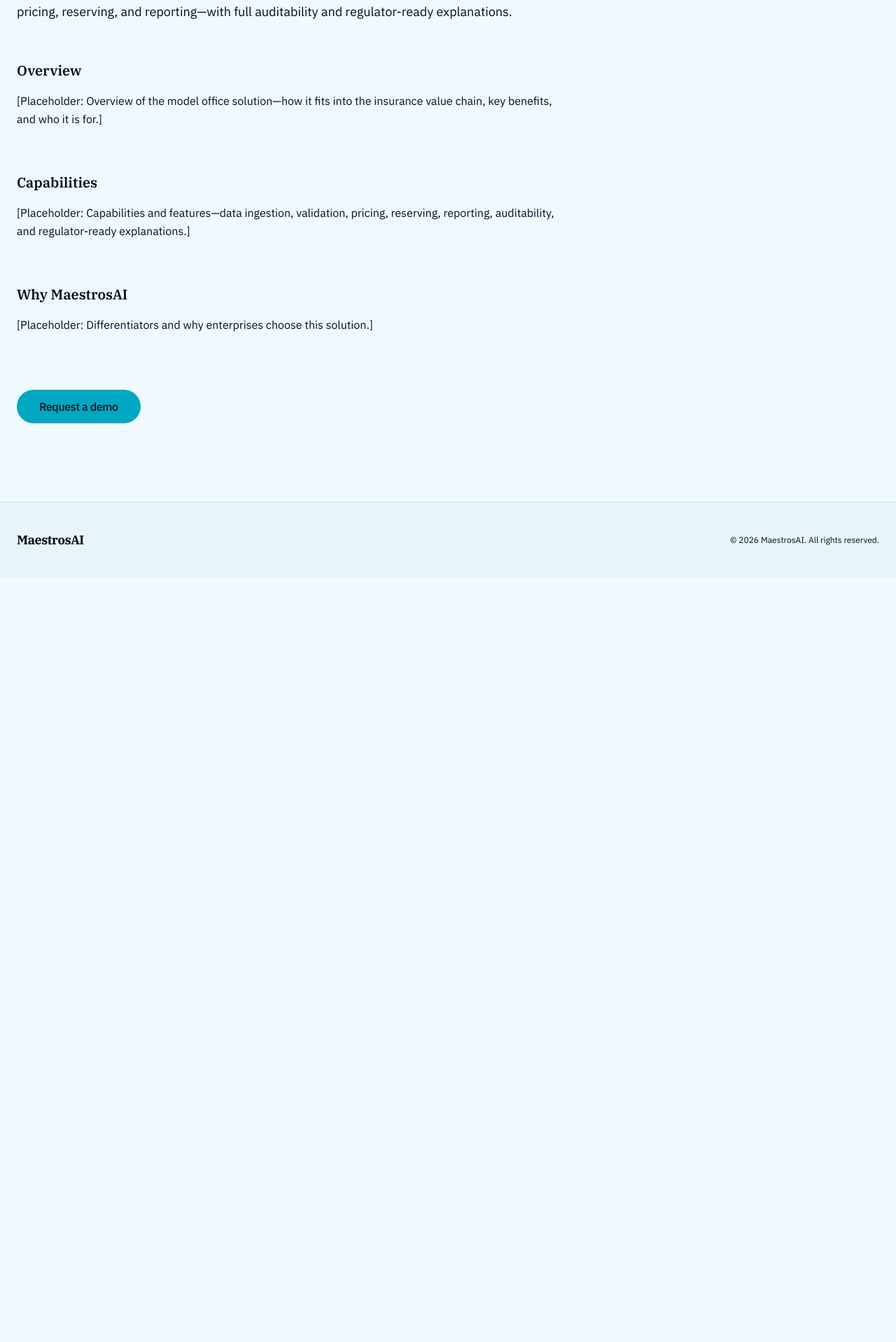
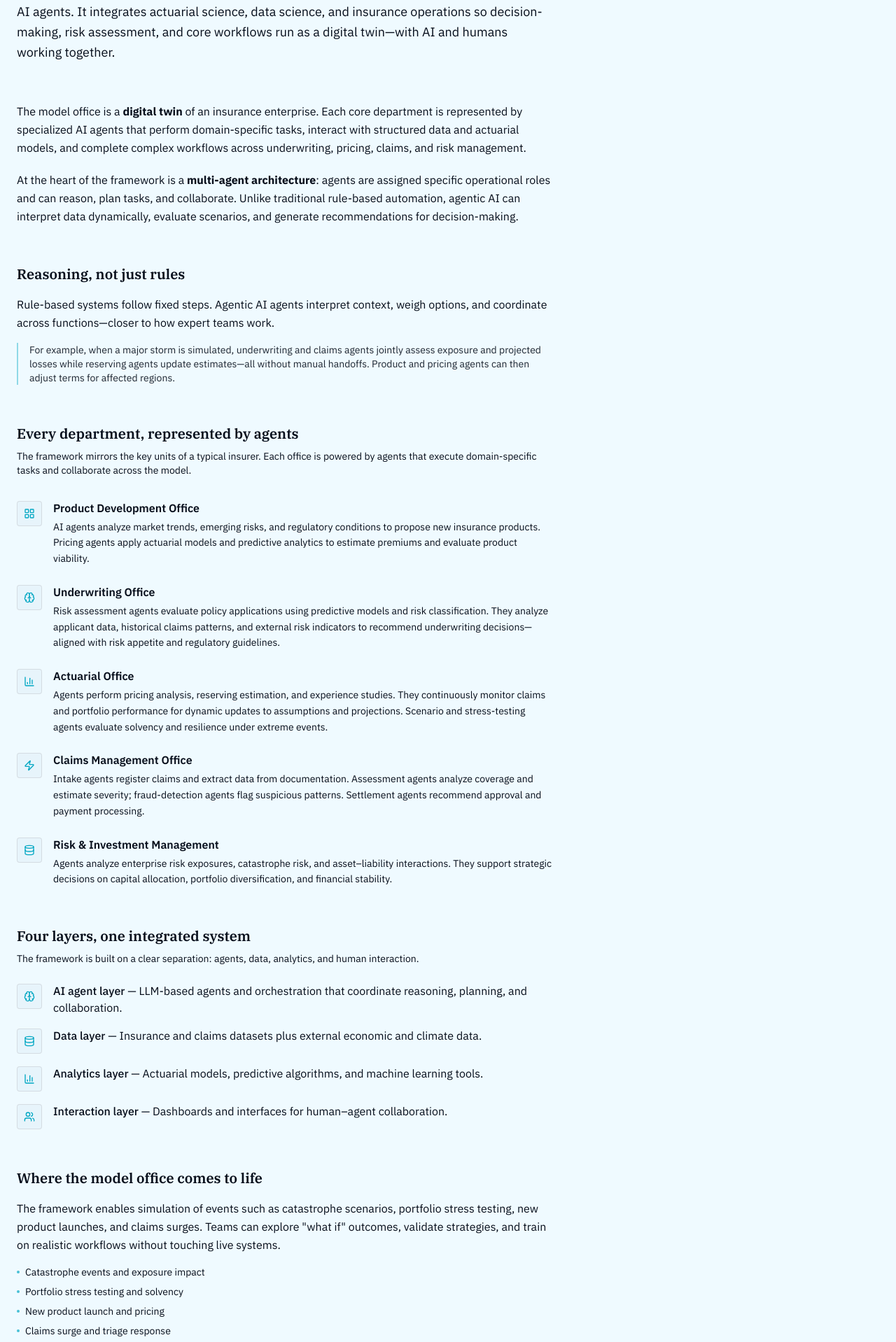
Before and after one commit to RohanYashraj/maestrosai.in, a Next.js app: page /model-office in a window 1280 px wide. Shown: the part 302-2220 px from the top of the page at 70% size. Before the commit the page ends 1128 px from the top, so only its background shows below. Built offline with nearby package versions, Linux system fonts and the light colour scheme.

Commit message:
phase 5 compete

```diff
--- a/app/(marketing)/model-office/page.tsx
+++ b/app/(marketing)/model-office/page.tsx
@@ -1,52 +1,231 @@
 import Link from "next/link";
 import { Section } from "@/components/ui/section";
 import { Button } from "@/components/ui/button";
+import {
+  LayoutGrid,
+  Brain,
+  Database,
+  BarChart3,
+  Users,
+  Zap,
+} from "lucide-react";
 
 export const metadata = {
   title: "Model Office | MaestrosAI",
   description:
-    "Agentic AI driven insurance model office—end-to-end from data to pricing, reserving, and reporting with full auditability.",
+    "Agentic AI driven insurance model office—a digital twin where AI agents and humans collaborate across underwriting, pricing, claims, and risk.",
 };
+
+const offices = [
+  {
+    title: "Product Development Office",
+    description:
+      "AI agents analyze market trends, emerging risks, and regulatory conditions to propose new insurance products. Pricing agents apply actuarial models and predictive analytics to estimate premiums and evaluate product viability.",
+    icon: LayoutGrid,
+  },
+  {
+    title: "Underwriting Office",
+    description:
+      "Risk assessment agents evaluate policy applications using predictive models and risk classification. They analyze applicant data, historical claims patterns, and external risk indicators to recommend underwriting decisions—aligned with risk appetite and regulatory guidelines.",
+    icon: Brain,
+  },
+  {
+    title: "Actuarial Office",
+    description:
+      "Agents perform pricing analysis, reserving estimation, and experience studies. They continuously monitor claims and portfolio performance for dynamic updates to assumptions and projections. Scenario and stress-testing agents evaluate solvency and resilience under extreme events.",
+    icon: BarChart3,
+  },
+  {
+    title: "Claims Management Office",
+    description:
+      "Intake agents register claims and extract data from documentation. Assessment agents analyze coverage and estimate severity; fraud-detection agents flag suspicious patterns. Settlement agents recommend approval and payment processing.",
+    icon: Zap,
+  },
+  {
+    title: "Risk & Investment Management",
+    description:
+      "Agents analyze enterprise risk exposures, catastrophe risk, and asset–liability interactions. They support strategic decisions on capital allocation, portfolio diversification, and financial stability.",
+    icon: Database,
+  },
+];
+
+const layers = [
+  {
+    name: "AI agent layer",
+    detail: "LLM-based agents and orchestration that coordinate reasoning, planning, and collaboration.",
+    icon: Brain,
+  },
+  {
+    name: "Data layer",
+    detail: "Insurance and claims datasets plus external economic and climate data.",
+    icon: Database,
+  },
+  {
+    name: "Analytics layer",
+    detail: "Actuarial models, predictive algorithms, and machine learning tools.",
+    icon: BarChart3,
+  },
+  {
+    name: "Interaction layer",
+    detail: "Dashboards and interfaces for human–agent collaboration.",
+    icon: Users,
+  },
+];
 
 export default function ModelOfficePage() {
   return (
     <main className="flex-1">
       <Section
         eyebrow="Our key offering"
-        title="Agentic AI driven insurance model office"
-        description="An end-to-end model office powered by agentic AI: from data ingestion and validation to pricing, reserving, and reporting—with full auditability and regulator-ready explanations."
+        title="Agentic AI–driven insurance model office"
+        description="An advanced digital framework that simulates a modern insurance company using autonomous AI agents. It integrates actuarial science, data science, and insurance operations so decision-making, risk assessment, and core workflows run as a digital twin—with AI and humans working together."
       >
-        <div className="space-y-16 max-w-3xl">
-          <div>
-            <h3 className="text-xl font-serif font-semibold text-ink mb-4">
-              Overview
-            </h3>
-            <p className="text-muted-foreground leading-relaxed">
-              [Placeholder: Overview of the model office solution—how it fits into the insurance value chain, key benefits, and who it is for.]
+        <article className="max-w-3xl space-y-14">
+          {/* Intro */}
+          <div className="space-y-5 text-muted-foreground/95 leading-relaxed">
+            <p>
+              The model office is a <strong className="text-ink">digital twin</strong> of an
+              insurance enterprise. Each core department is represented by
+              specialized AI agents that perform domain-specific tasks, interact
+              with structured data and actuarial models, and complete complex
+              workflows across underwriting, pricing, claims, and risk
+              management.
+            </p>
+            <p>
+              At the heart of the framework is a{" "}
+              <strong className="text-ink">multi-agent architecture</strong>:
+              agents are assigned specific operational roles and can reason, plan
+              tasks, and collaborate. Unlike traditional rule-based automation,
+              agentic AI can interpret data dynamically, evaluate scenarios, and
+              generate recommendations for decision-making.
             </p>
           </div>
+
+          {/* Why agentic – inline */}
           <div>
-            <h3 className="text-xl font-serif font-semibold text-ink mb-4">
-              Capabilities
-            </h3>
-            <p className="text-muted-foreground leading-relaxed">
-              [Placeholder: Capabilities and features—data ingestion, validation, pricing, reserving, reporting, auditability, and regulator-ready explanations.]
+            <h2 className="text-xl font-serif font-semibold text-ink mb-4">
+              Reasoning, not just rules
+            </h2>
+            <div className="space-y-4 text-muted-foreground leading-relaxed">
+              <p>
+                Rule-based systems follow fixed steps. Agentic AI agents interpret
+                context, weigh options, and coordinate across functions—closer to
+                how expert teams work.
+              </p>
+              <p className="text-ink/90 text-sm pl-4 border-l-2 border-accent/40">
+                For example, when a major storm is simulated, underwriting and
+                claims agents jointly assess exposure and projected losses while
+                reserving agents update estimates—all without manual handoffs.
+                Product and pricing agents can then adjust terms for affected
+                regions.
+              </p>
+            </div>
+          </div>
+
+          {/* Functional units */}
+          <div>
+            <h2 className="text-xl font-serif font-semibold text-ink mb-2">
+              Every department, represented by agents
+            </h2>
+            <p className="text-muted-foreground text-sm mb-8">
+              The framework mirrors the key units of a typical insurer. Each
+              office is powered by agents that execute domain-specific tasks and
+              collaborate across the model.
             </p>
+            <ul className="space-y-6">
+              {offices.map((office) => {
+                const Icon = office.icon;
+                return (
+                  <li key={office.title} className="flex gap-4">
+                    <div className="flex h-9 w-9 shrink-0 items-center justify-center rounded border border-border/70 bg-muted/40 mt-0.5">
+                      <Icon className="h-4 w-4 text-accent" />
+                    </div>
+                    <div>
+                      <h3 className="font-semibold text-ink mb-1">
+                        {office.title}
+                      </h3>
+                      <p className="text-sm text-muted-foreground leading-relaxed">
+                        {office.description}
+                      </p>
+                    </div>
+                  </li>
+                );
+              })}
+            </ul>
           </div>
+
+          {/* Architecture */}
           <div>
-            <h3 className="text-xl font-serif font-semibold text-ink mb-4">
-              Why MaestrosAI
-            </h3>
-            <p className="text-muted-foreground leading-relaxed">
-              [Placeholder: Differentiators and why enterprises choose this solution.]
+            <h2 className="text-xl font-serif font-semibold text-ink mb-2">
+              Four layers, one integrated system
+            </h2>
+            <p className="text-muted-foreground text-sm mb-6">
+              The framework is built on a clear separation: agents, data,
+              analytics, and human interaction.
             </p>
+            <ul className="space-y-4">
+              {layers.map((layer) => {
+                const Icon = layer.icon;
+                return (
+                  <li key={layer.name} className="flex gap-4">
+                    <div className="flex h-9 w-9 shrink-0 items-center justify-center rounded border border-border/70 bg-muted/40 mt-0.5">
+                      <Icon className="h-4 w-4 text-accent" />
+                    </div>
+                    <div>
+                      <span className="font-medium text-ink">{layer.name}</span>
+                      <span className="text-muted-foreground"> — {layer.detail}</span>
+                    </div>
+                  </li>
+                );
+              })}
+            </ul>
           </div>
-          <div className="pt-4">
-            <Button asChild variant="accent" size="lg">
-              <Link href="/contact#demo">Request a demo</Link>
-            </Button>
+
+          {/* Use cases */}
+          <div>
+            <h2 className="text-xl font-serif font-semibold text-ink mb-4">
+              Where the model office comes to life
+            </h2>
+            <p className="text-muted-foreground leading-relaxed mb-4">
+              The framework enables simulation of events such as catastrophe
+              scenarios, portfolio stress testing, new product launches, and
+              claims surges. Teams can explore &quot;what if&quot; outcomes,
+              validate strategies, and train on realistic workflows without
+              touching live systems.
+            </p>
+            <ul className="space-y-2 text-sm text-muted-foreground">
+              {[
+                "Catastrophe events and exposure impact",
+                "Portfolio stress testing and solvency",
+                "New product launch and pricing",
+                "Claims surge and triage response",
+              ].map((item) => (
+                <li key={item} className="flex items-center gap-2">
+                  <span className="h-1 w-1 shrink-0 rounded-full bg-accent/70" />
+                  {item}
+                </li>
+              ))}
+            </ul>
           </div>
-        </div>
+
+          {/* Closing */}
+          <div className="pt-4 border-t border-border/60">
+            <p className="text-muted-foreground/95 leading-relaxed mb-8">
+              By combining actuarial expertise with intelligent AI agents, the
+              Agentic AI–Driven Insurance Model Office is an innovative way to
+              understand and manage complex insurance systems—and to advance
+              data-driven decision-making across the industry.
+            </p>
+            <div className="flex flex-wrap gap-4">
+              <Button asChild variant="accent" size="lg">
+                <Link href="/contact#demo">Request a demo</Link>
+              </Button>
+              <Button asChild variant="outline" size="lg">
+                <Link href="/#solutions">View all solutions</Link>
+              </Button>
+            </div>
+          </div>
+        </article>
       </Section>
     </main>
   );
--- a/components/ui/button.tsx
+++ b/components/ui/button.tsx
@@ -19,7 +19,7 @@
         ghost: "hover:bg-muted/70 hover:text-ink",
         link: "text-ink underline underline-offset-4 hover:text-accent",
         accent:
-          "bg-accent text-accent-foreground shadow-[0_18px_45px_-24px_rgba(15,23,42,0.65)] hover:bg-accent/90 hover:-translate-y-[1px] hover:shadow-[0_24px_60px_-32px_rgba(15,23,42,0.85)] active:translate-y-0",
+          "bg-accent text-white shadow-[0_18px_45px_-24px_rgba(15,23,42,0.65)] hover:bg-accent/90 hover:text-white hover:-translate-y-[1px] hover:shadow-[0_24px_60px_-32px_rgba(15,23,42,0.85)] active:translate-y-0",
       },
       size: {
         default: "h-11 px-6",
```
